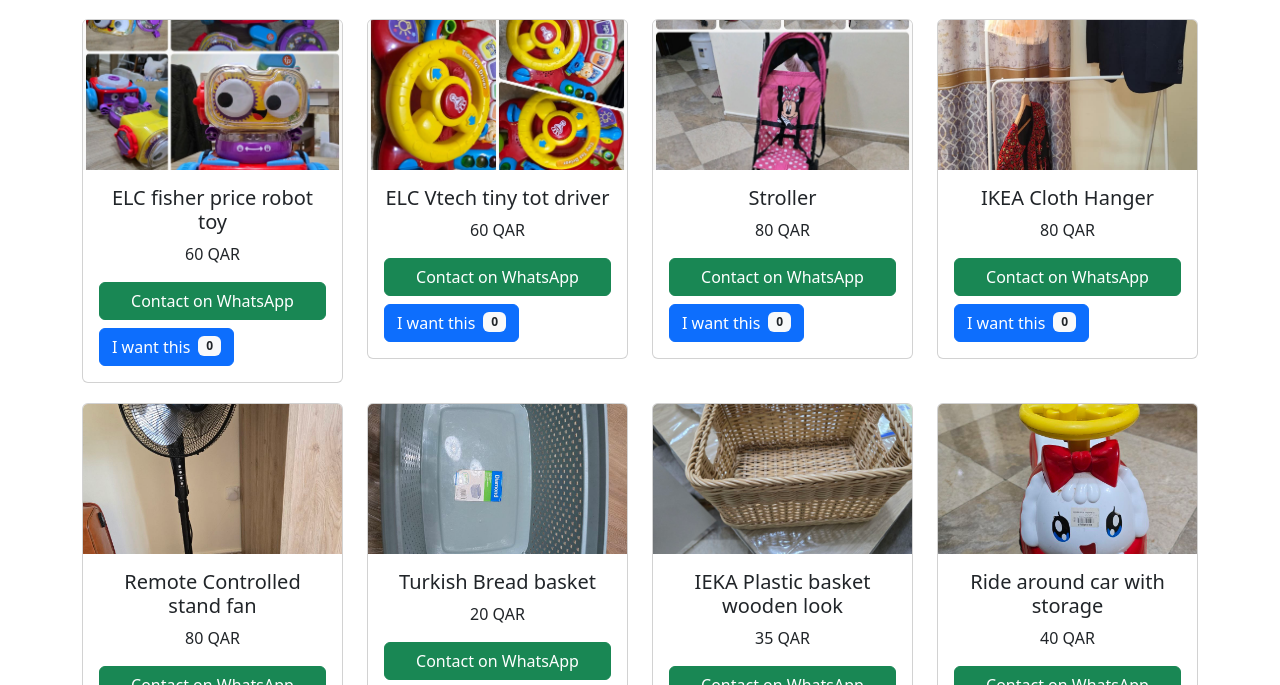
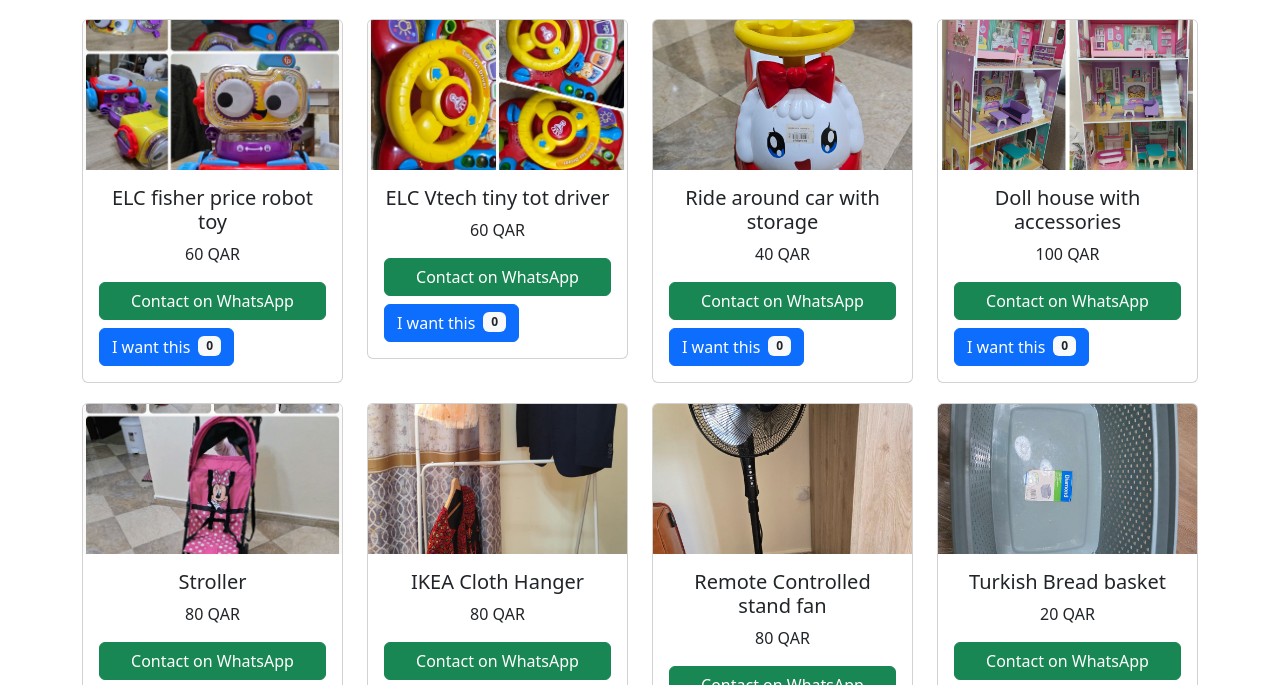
Before and after one commit to sellout-web/sellout-web.github.io, a plain HTML site: page index.html in a window 1280 px wide. Shown: the part 77-762 px from the top of the page. Drawn offline with nearby package versions, Linux system fonts and the light colour scheme.

Commit message:
Initial commit

```diff
--- a/index.html
+++ b/index.html
@@ -60,16 +60,23 @@
     const items = [
       { id: 1, name: "ELC fisher price robot toy", price: "60 QAR", images: ["images/cartoy1.jpeg", "images/cartoy2.jpg", "images/cartoy3.jpg"] },
       { id: 2, name: "ELC Vtech tiny tot driver", price: "60 QAR", images: ["images/drivingtoy1.jpeg", "images/drivingtoy2.jpg", "images/drivingtoy3.jpg", "images/drivingtoy4.jpg"] },
-      { id: 3, name: "Stroller", price: "80 QAR", images: ["images/stroll1.jpeg", "images/stroll2.jpg", "images/stroll3.jpg"] },
-      { id: 4, name: "IKEA Cloth Hanger", price: "80 QAR", images: ["images/hanger1.jpeg", "images/hanger2.jpg", "images/hanger3.jpg", "images/hanger4.jpg"] },
-      { id: 5, name: "Remote Controlled stand fan", price: "80 QAR", images: ["images/standfan1.jpg", "images/standfan2.jpg"] },
-      { id: 6, name: "Turkish Bread basket", price: "20 QAR", images: ["images/tbb1.jpg", "images/tbb2.jpg", "images/tbb3.jpg"] },
-      { id: 7, name: "IEKA Plastic basket wooden look", price: "35 QAR", images: ["images/ikeab1.jpg", "images/ikeab2.jpg", "images/ikeab3.jpg", "images/ikeab4.jpg", "images/ikeab5.jpeg"] },
-      { id: 8, name: "Ride around car with storage", price: "40 QAR", images: ["images/ridecar1.jpg", "images/ridecar2.jpg", "images/ridecar3.jpeg", "images/ridecar4.jpg", "images/ridecar5.jpg"] },
-      { id: 9, name: "Ikea Glass jug", price: "20 QAR", images: ["images/jug1.jpeg", "images/jug2.jpeg", "images/jug3.jpeg"] },
-      { id: 10, name: "Set of books", price: "40 QAR", images: ["images/bookSet.jpeg"] },
+      { id: 3, name: "Ride around car with storage", price: "40 QAR", images: ["images/ridecar1.jpg", "images/ridecar2.jpg", "images/ridecar3.jpeg", "images/ridecar4.jpg", "images/ridecar5.jpg"] },
+      { id: 4, name: "Doll house with accessories ", price: "100 QAR", images: ["images/dollHouse1.jpeg", "images/dollHouse2.jpeg"] },
+
+
+      { id: 5, name: "Stroller", price: "80 QAR", images: ["images/stroll1.jpeg", "images/stroll2.jpg", "images/stroll3.jpg"] },
+      { id: 6, name: "IKEA Cloth Hanger", price: "80 QAR", images: ["images/hanger1.jpeg", "images/hanger2.jpg", "images/hanger3.jpg", "images/hanger4.jpg"] },
+      { id: 7, name: "Remote Controlled stand fan", price: "80 QAR", images: ["images/standfan1.jpg", "images/standfan2.jpg"] },
+      { id: 8, name: "Turkish Bread basket", price: "20 QAR", images: ["images/tbb1.jpg", "images/tbb2.jpg", "images/tbb3.jpg"] },
+      { id: 9, name: "IEKA Plastic basket wooden look", price: "35 QAR", images: ["images/ikeab1.jpg", "images/ikeab2.jpg", "images/ikeab3.jpg", "images/ikeab4.jpg", "images/ikeab5.jpeg"] },
+
+      { id: 10, name: "Ikea Glass jug", price: "20 QAR", images: ["images/jug1.jpeg", "images/jug2.jpeg", "images/jug3.jpeg"] },
+      { id: 11, name: "Set of books", price: "40 QAR", images: ["images/bookSet.jpeg"] },
       // Add more items here...
     ];
+
+
+
 
     const loadItems = () => {
       const container = document.getElementById('items-container');
```
Also changed, not shown: images/dollHouse1.jpeg (added), images/dollHouse2.jpeg (added), 1 other file.
